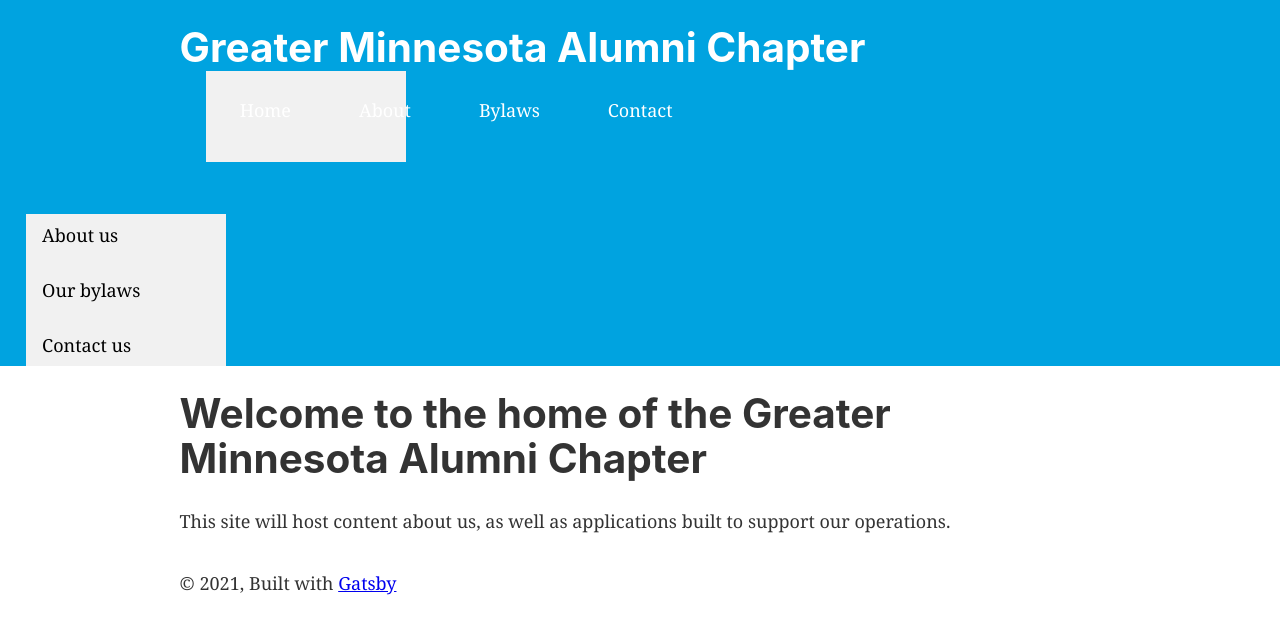
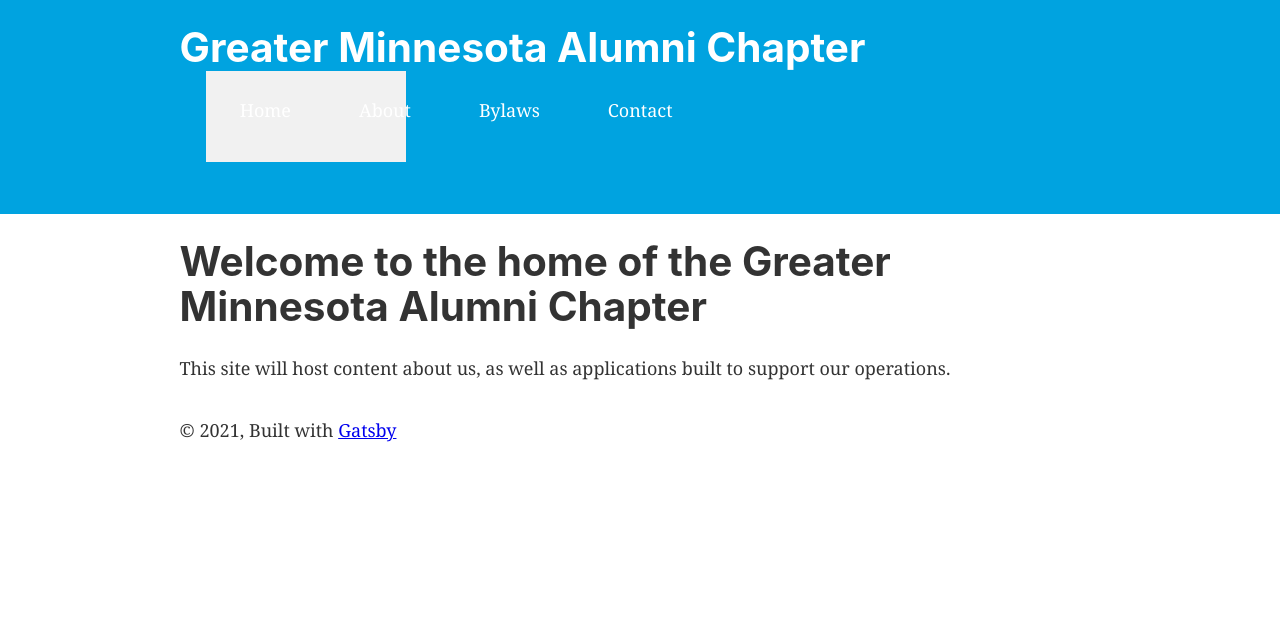
Before and after one commit to tjsullivan1/mnsigs, a Gatsby site: page / in a window 1280 px wide. Built offline with nearby package versions, Linux system fonts and the light colour scheme; Gatsby itself is replaced by a stand-in of ours.

Commit message:
removing secondary navbar

```diff
--- a/src/components/header.js
+++ b/src/components/header.js
@@ -47,13 +47,6 @@ const Header = ({ siteTitle, menuLinks }) => (
           </nav>
         </div>
     </div>
-    <div class="navbar">
-      <ul>
-        <li><Link to="/about/">About us</Link></li>
-        <li><Link to="/bylaws/">Our bylaws</Link></li>
-        <li><Link to="/contact/">Contact us</Link></li>
-     </ul>
-    </div>
   </header>
 )
 
```
